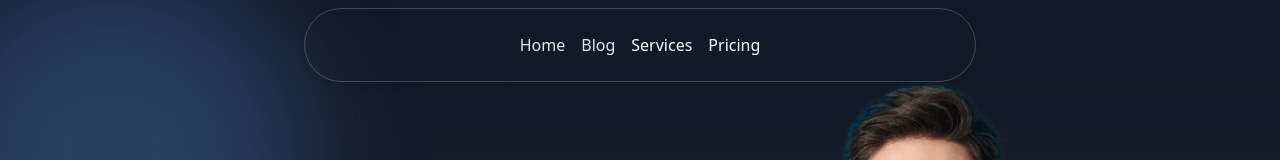
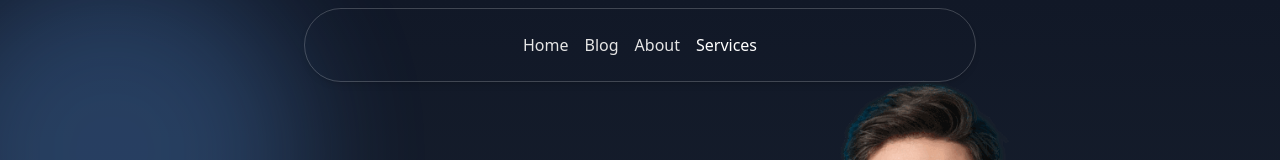
Before and after one commit to Mo-Ibra/awesome-portfolio, a Next.js app: page / in a window 1280 px wide. Shown: the top 160 px of the page. Built offline with nearby package versions, Linux system fonts and the light colour scheme.

Commit message:
Fix Issue

```diff
--- a/components/Navbar.js
+++ b/components/Navbar.js
@@ -18,6 +18,7 @@ function Navbar({ className }) {
       <Menu setActive={setActive}>
         <HoveredLink href="/">Home</HoveredLink>
         <HoveredLink href="/blog">Blog</HoveredLink>
+        <HoveredLink href="/blog">About</HoveredLink>
         <MenuItem setActive={setActive} active={active} item="Services">
           <div className="flex flex-col space-y-4 text-sm">
             <HoveredLink href="/web-dev">Web Development</HoveredLink>
@@ -26,42 +27,6 @@ function Navbar({ className }) {
             <HoveredLink href="/branding">Branding</HoveredLink>
           </div>
         </MenuItem>
-        {/* <MenuItem setActive={setActive} active={active} item="Products">
-          <div className="  text-sm grid grid-cols-2 gap-10 p-4">
-            <ProductItem
-              title="Algochurn"
-              href="https://algochurn.com"
-              src="/1.jpg"
-              description="Prepare for tech interviews like never before."
-            />
-            <ProductItem
-              title="Tailwind Master Kit"
-              href="https://tailwindmasterkit.com"
-              src="/1.jpg"
-              description="Production ready Tailwind css components for your next project"
-            />
-            <ProductItem
-              title="Moonbeam"
-              href="https://gomoonbeam.com"
-              src="/1.jpg"
-              description="Never write from scratch again. Go from idea to blog in minutes."
-            />
-            <ProductItem
-              title="Rogue"
-              href="https://userogue.com"
-              src="/1.jpg"
-              description="Respond to government RFPs, RFIs and RFQs 10x faster using AI"
-            />
-          </div>
-        </MenuItem> */}
-        <MenuItem setActive={setActive} active={active} item="Pricing">
-          <div className="flex flex-col space-y-4 text-sm">
-            <HoveredLink href="/hobby">Hobby</HoveredLink>
-            <HoveredLink href="/individual">Individual</HoveredLink>
-            <HoveredLink href="/team">Team</HoveredLink>
-            <HoveredLink href="/enterprise">Enterprise</HoveredLink>
-          </div>
-        </MenuItem>
       </Menu>
     </div>
   );
```
